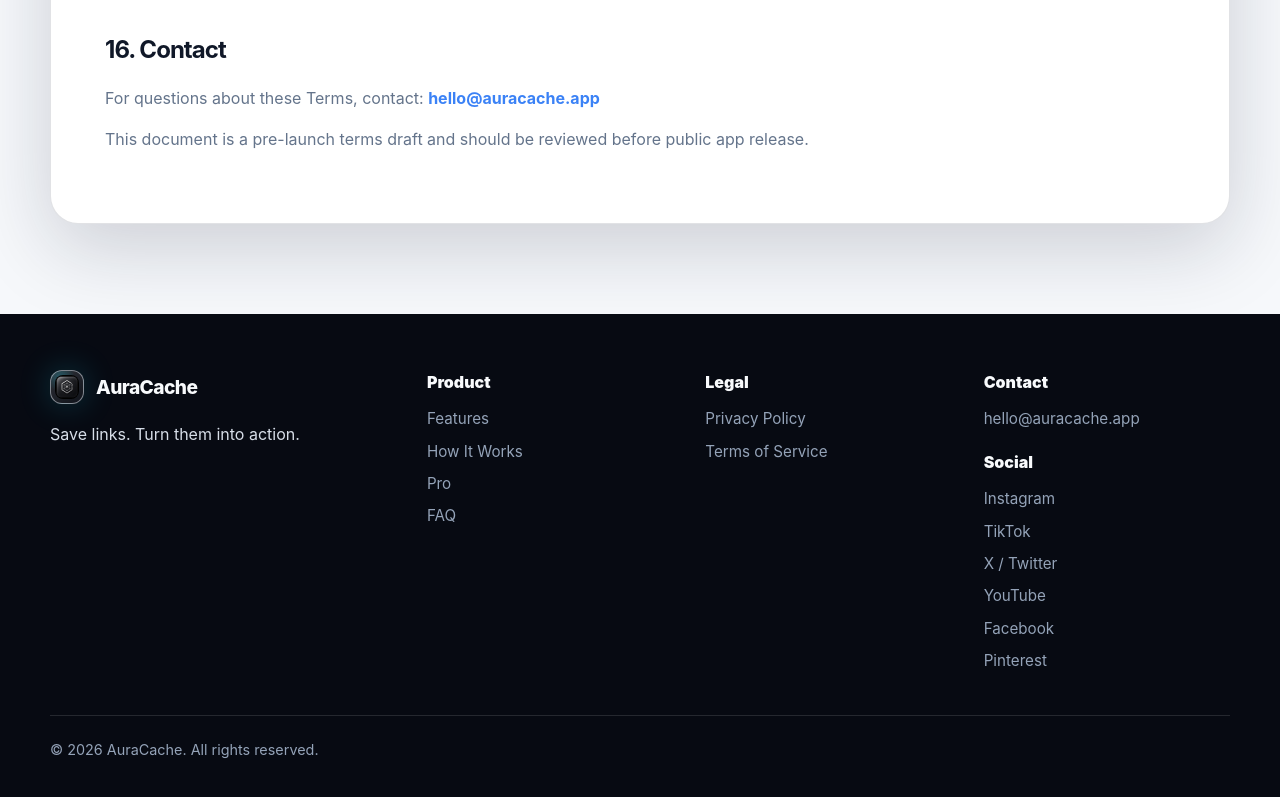
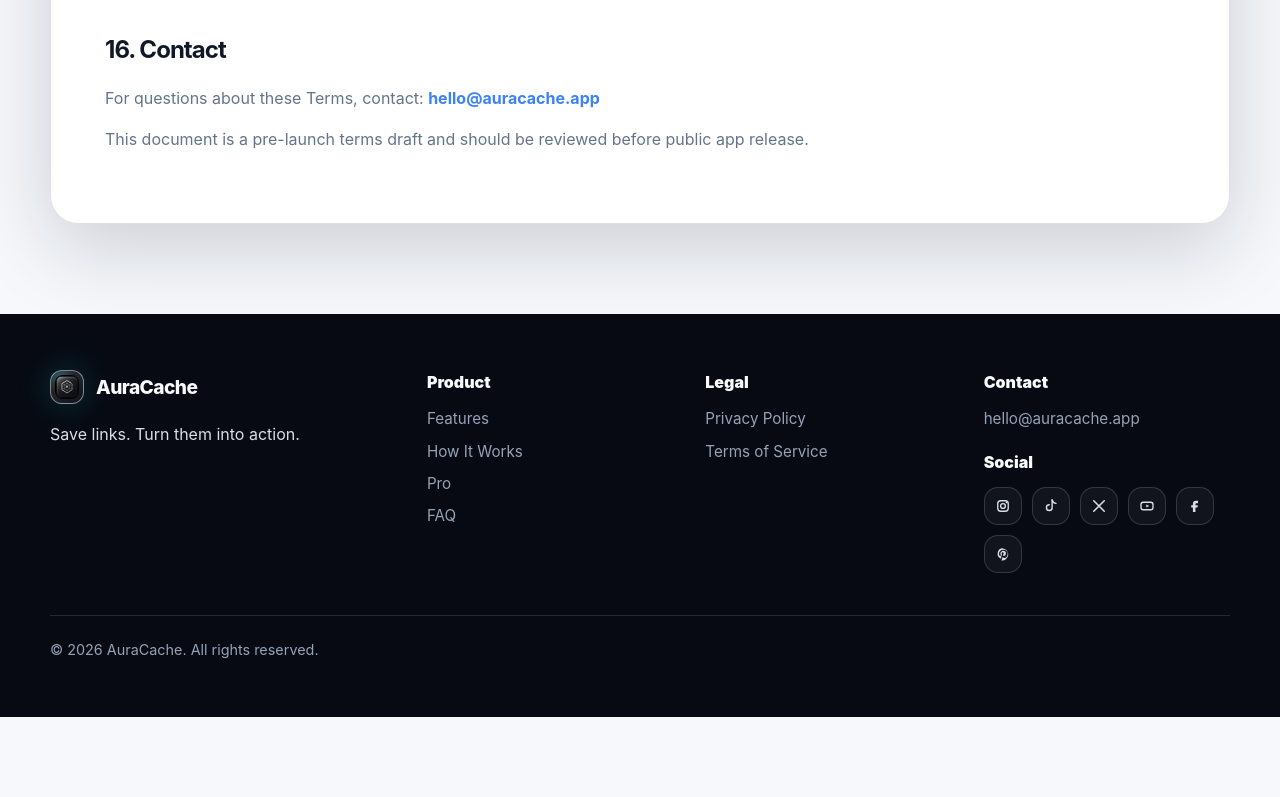
Before and after one commit to auracacheapp-dot/auracache.app, a plain HTML site: page terms.html in a window 1280 px wide. Shown: the part 3441-4238 px from the top of the page. After the commit the page ends 4158 px from the top, so only its background shows below. Drawn offline with Linux system fonts and the light colour scheme.

Commit message:
Update terms.html

```diff
--- a/terms.html
+++ b/terms.html
@@ -29,6 +29,41 @@
   <link rel="manifest" href="site.webmanifest">
   <meta name="theme-color" content="#070a12">
   <link rel="stylesheet" href="style.css">
+
+  <style>
+    .social-icon-links {
+      display: flex;
+      flex-wrap: wrap;
+      gap: 10px;
+      margin-top: 10px;
+    }
+
+    .social-icon-link {
+      width: 38px;
+      height: 38px;
+      display: inline-flex;
+      align-items: center;
+      justify-content: center;
+      border: 1px solid rgba(226, 232, 240, 0.16);
+      border-radius: 14px;
+      background: rgba(255, 255, 255, 0.045);
+      color: inherit;
+      text-decoration: none;
+      transition: transform 180ms ease, border-color 180ms ease, background 180ms ease;
+    }
+
+    .social-icon-link:hover {
+      transform: translateY(-2px);
+      border-color: rgba(56, 189, 248, 0.55);
+      background: rgba(56, 189, 248, 0.11);
+    }
+
+    .social-icon-link svg {
+      width: 18px;
+      height: 18px;
+      display: block;
+    }
+  </style>
 </head>
 
 <body class="legal-page">
@@ -240,13 +275,46 @@
           </div>
 
           <div class="footer-title" style="margin-top: 18px;">Social</div>
-          <div class="footer-links">
-            <a href="https://www.instagram.com/auracacheapp/" target="_blank" rel="noopener noreferrer">Instagram</a>
-            <a href="https://www.tiktok.com/@auracacheapp" target="_blank" rel="noopener noreferrer">TikTok</a>
-            <a href="https://x.com/auracacheapp" target="_blank" rel="noopener noreferrer">X / Twitter</a>
-            <a href="https://www.youtube.com/@auracacheapp" target="_blank" rel="noopener noreferrer">YouTube</a>
-            <a href="https://www.facebook.com/profile.php?id=61588921036730" target="_blank" rel="noopener noreferrer">Facebook</a>
-            <a href="https://www.pinterest.com/auracacheapp/" target="_blank" rel="noopener noreferrer">Pinterest</a>
+          <div class="social-icon-links" aria-label="AuraCache social media links">
+            <a class="social-icon-link" href="https://www.instagram.com/auracacheapp/" target="_blank" rel="noopener noreferrer" aria-label="AuraCache on Instagram" title="Instagram">
+              <svg viewBox="0 0 24 24" aria-hidden="true">
+                <rect x="5" y="5" width="14" height="14" rx="4" fill="none" stroke="currentColor" stroke-width="1.8"></rect>
+                <circle cx="12" cy="12" r="3.2" fill="none" stroke="currentColor" stroke-width="1.8"></circle>
+                <circle cx="16.6" cy="7.4" r="1.1" fill="currentColor"></circle>
+              </svg>
+            </a>
+
+            <a class="social-icon-link" href="https://www.tiktok.com/@auracacheapp" target="_blank" rel="noopener noreferrer" aria-label="AuraCache on TikTok" title="TikTok">
+              <svg viewBox="0 0 24 24" aria-hidden="true">
+                <path d="M13.5 4v10.2a3.8 3.8 0 1 1-3.8-3.8" fill="none" stroke="currentColor" stroke-width="1.9" stroke-linecap="round" stroke-linejoin="round"></path>
+                <path d="M13.5 4c.8 2.7 2.5 4.2 5.1 4.5" fill="none" stroke="currentColor" stroke-width="1.9" stroke-linecap="round" stroke-linejoin="round"></path>
+              </svg>
+            </a>
+
+            <a class="social-icon-link" href="https://x.com/auracacheapp" target="_blank" rel="noopener noreferrer" aria-label="AuraCache on X" title="X / Twitter">
+              <svg viewBox="0 0 24 24" aria-hidden="true">
+                <path d="M5 5l14 14M19 5L5 19" fill="none" stroke="currentColor" stroke-width="2.1" stroke-linecap="round"></path>
+              </svg>
+            </a>
+
+            <a class="social-icon-link" href="https://www.youtube.com/@auracacheapp" target="_blank" rel="noopener noreferrer" aria-label="AuraCache on YouTube" title="YouTube">
+              <svg viewBox="0 0 24 24" aria-hidden="true">
+                <rect x="4" y="7" width="16" height="10" rx="3" fill="none" stroke="currentColor" stroke-width="1.8"></rect>
+                <path d="M11 10l4 2-4 2v-4z" fill="currentColor"></path>
+              </svg>
+            </a>
+
+            <a class="social-icon-link" href="https://www.facebook.com/profile.php?id=61588921036730" target="_blank" rel="noopener noreferrer" aria-label="AuraCache on Facebook" title="Facebook">
+              <svg viewBox="0 0 24 24" aria-hidden="true">
+                <path d="M14 8.2h2V5h-2.6c-2.8 0-4.2 1.7-4.2 4.2V11H7v3.1h2.2V20h3.4v-5.9h2.7l.5-3.1h-3.2V9.3c0-.7.4-1.1 1.4-1.1z" fill="currentColor"></path>
+              </svg>
+            </a>
+
+            <a class="social-icon-link" href="https://www.pinterest.com/auracacheapp/" target="_blank" rel="noopener noreferrer" aria-label="AuraCache on Pinterest" title="Pinterest">
+              <svg viewBox="0 0 24 24" aria-hidden="true">
+                <path d="M12 4.5a7.1 7.1 0 0 0-2.4 13.8c-.1-.6-.2-1.5 0-2.1l.9-3.6s-.2-.5-.2-1.2c0-1.1.7-1.9 1.5-1.9.7 0 1.1.5 1.1 1.2 0 .7-.4 1.7-.7 2.6-.2.8.4 1.5 1.2 1.5 1.5 0 2.5-1.9 2.5-4.1 0-1.7-1.2-3-3.4-3-2.5 0-4 1.9-4 3.9 0 .7.2 1.2.5 1.6.1.2.2.3.1.5l-.2.8c-.1.3-.3.4-.6.3-1.1-.5-1.6-1.8-1.6-3.3 0-2.4 2-5.3 6.1-5.3 3.3 0 5.5 2.4 5.5 5 0 3.4-1.9 6-4.7 6-1 0-1.9-.5-2.2-1.1l-.6 2.2c-.2.8-.6 1.6-1 2.2A7.1 7.1 0 1 0 12 4.5z" fill="currentColor"></path>
+              </svg>
+            </a>
           </div>
         </div>
       </div>
```
